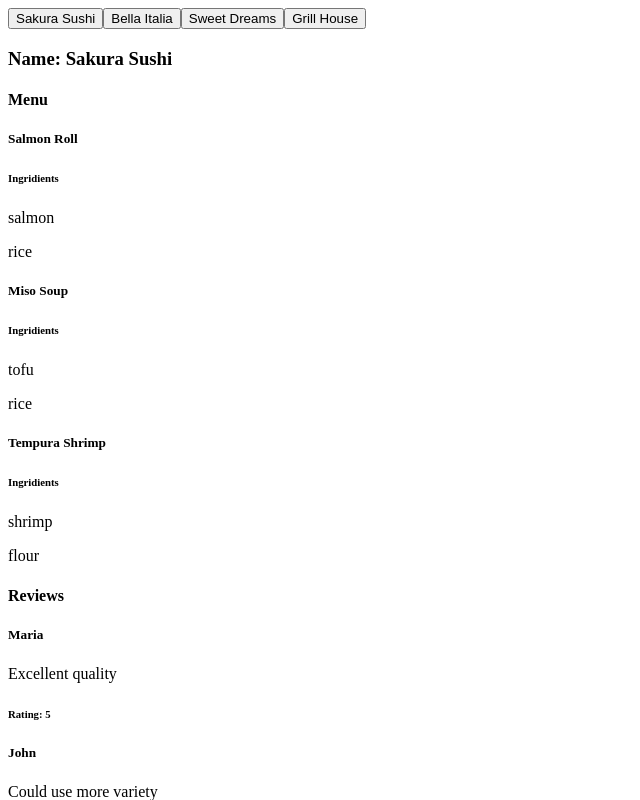
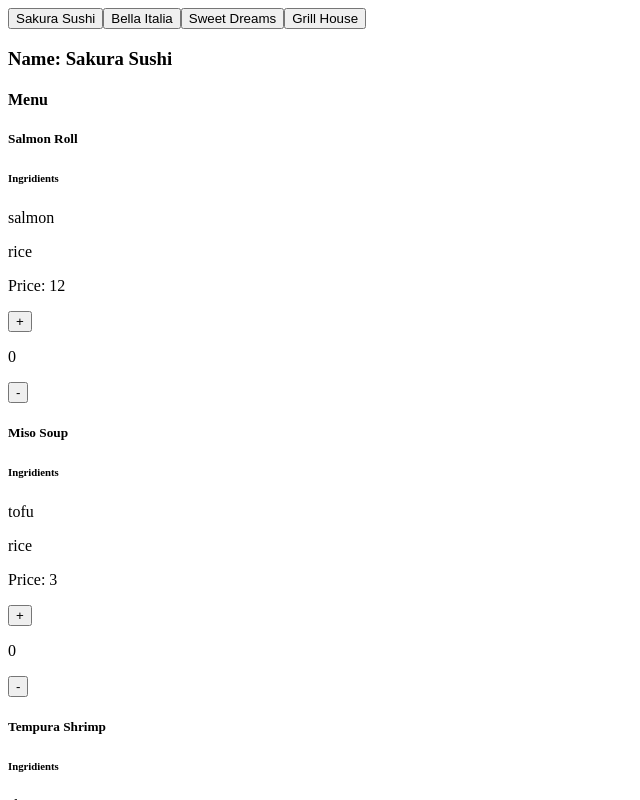
Before and after one commit to FedAlKir/React-HW1, a React (Vite) app: page / in a window 1280 px wide. Both pictures are taken after a click on the button "Sakura Sushi". Shown: the top 800 px of the page, without its empty margins (0-640 px from the left). Built offline with nearby package versions, Linux system fonts and the light colour scheme.

Commit message:
a little buggy counter added

```diff
--- /dev/null
+++ b/src/components/Dish.tsx
@@ -0,0 +1,32 @@
+import { useState } from "react"
+import type { DishProps } from "../types/Dish"
+
+export const Dish: React.FC<DishProps> = ({name, price, ingredients}) => {
+    const [dishCounter, setDishCounter] = useState<number>(0);
+
+    const onClickIncrement = () => {
+        if (dishCounter !== 5) {
+            setDishCounter(dishCounter + 1);
+        }
+    }
+
+    const onClickDecrement = () => {
+        if (dishCounter !== 0) {
+            setDishCounter(dishCounter - 1);
+        }
+    }
+
+    return (
+        <div>
+            <h5>{name}</h5>
+            <h6>Ingridients</h6>
+            {
+                ingredients.map((ingridient) => (<p>{ingridient}</p>))
+            }
+            <p>Price: {price.toString()}</p>
+            <button onClick={onClickIncrement}>+</button>
+            <p>{dishCounter}</p>
+            <button onClick={onClickDecrement}>-</button>
+        </div>
+    )
+}
--- a/src/components/RestaurantDescribe.tsx
+++ b/src/components/RestaurantDescribe.tsx
@@ -1,10 +1,11 @@
-import type { Dish } from "../types/Dish";
+import type { DishProps } from "../types/Dish";
 import type { Review } from "../types/Review";
+import { Dish } from "./Dish";
 
 interface RestaurantDescribeProps{
     id: string;
     name: string;
-    menu: Dish[];
+    menu: DishProps[];
     reviews: Review[];
 }
 
@@ -16,13 +17,12 @@ export const RestaurantDescribe: React.FC<RestaurantDescribeProps> = ({name, men
                 <h4>Menu</h4>
                 {
                     menu.map((dish) => (
-                        <div>
-                            <h5>{dish.name}</h5>
-                            <h6>Ingridients</h6>
-                            {
-                                dish.ingredients.map((ingridient) => (<p>{ingridient}</p>))
-                            }
-                        </div>
+                        <Dish
+                        key={dish.id}
+                        id={dish.id}
+                        name={dish.name}
+                        price={dish.price}
+                        ingredients={dish.ingredients}/>
                     ))
                 }
             </div>
--- a/src/types/Dish.ts
+++ b/src/types/Dish.ts
@@ -1,4 +1,4 @@
-export interface Dish {
+export interface DishProps {
     id: string,
     name: string,
     price: Number,
```
